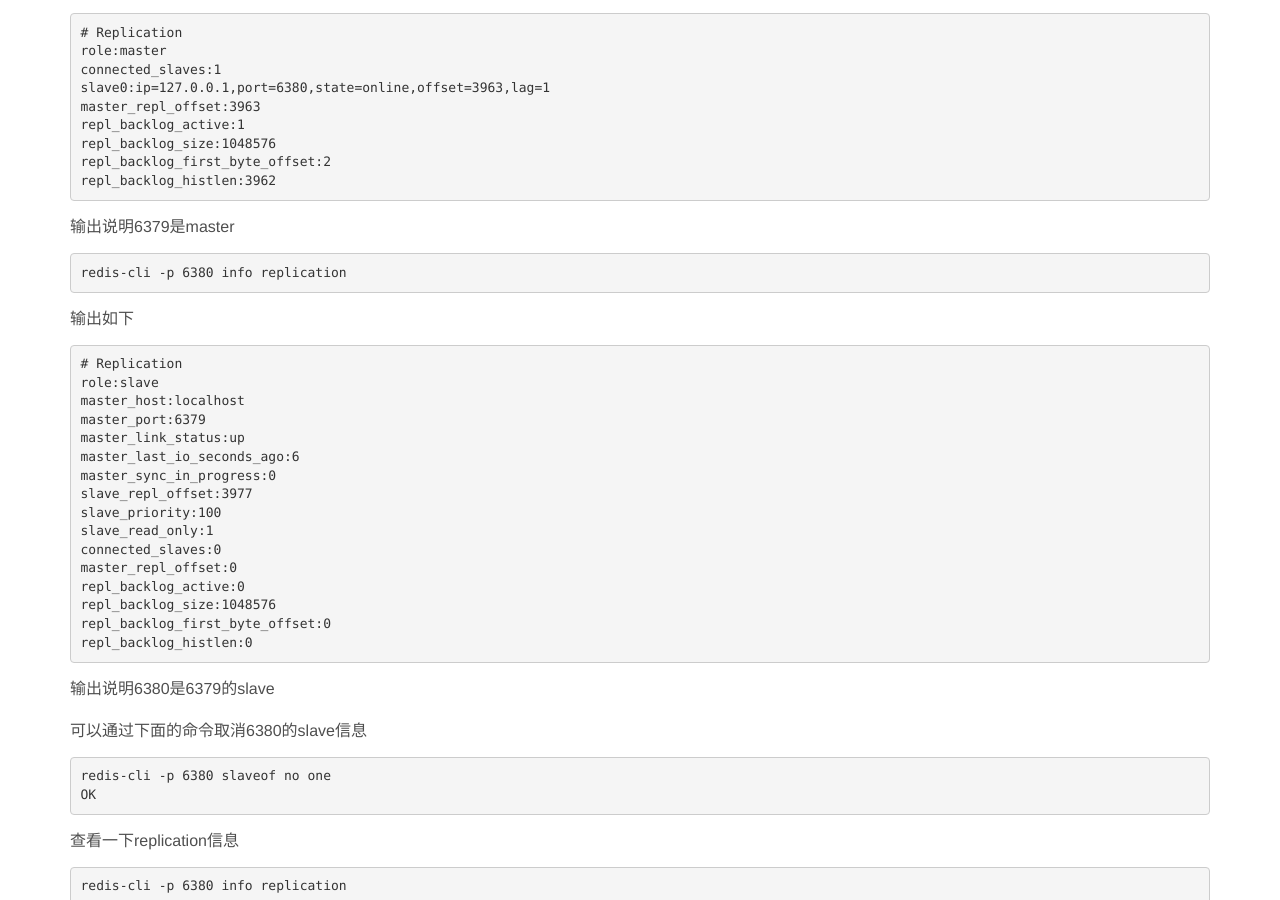
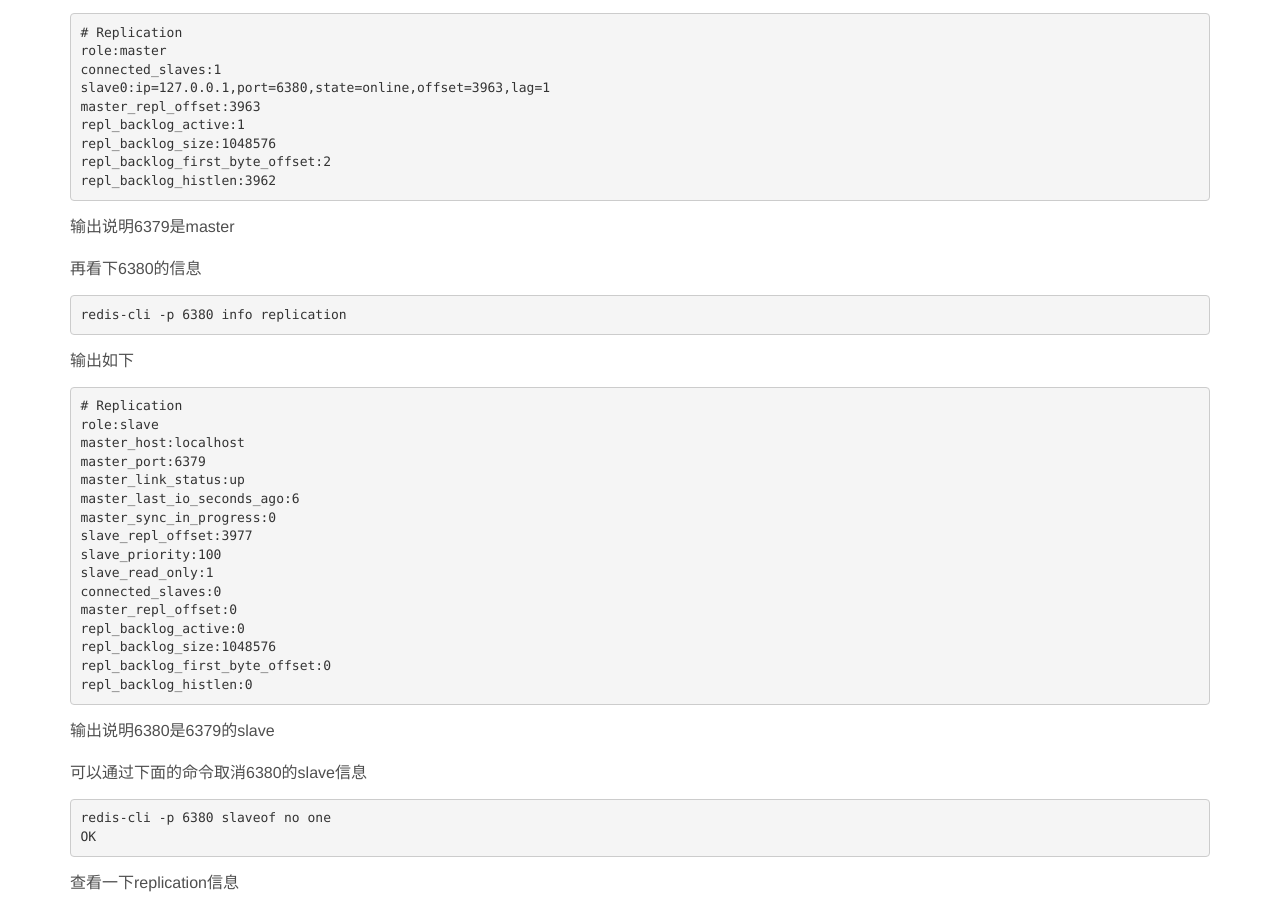
Before and after one commit to ronniewang/ronniewang.github.io, a Jekyll site: the page built from _posts/2016-06-18-redis-ha.md, in a window 1280 px wide and 900 px high, scrolled down 3624 px. Built offline with Jekyll 4.4.1, drawn with Linux system fonts in a browser that asks for light colours.

Commit message:
update files

````diff
--- a/_posts/2016-06-18-redis-ha.md
+++ b/_posts/2016-06-18-redis-ha.md
@@ -199,6 +199,8 @@
 ```
 输出说明6379是master
 
+再看下6380的信息
+
 ```
 redis-cli -p 6380 info replication
 ```
````
